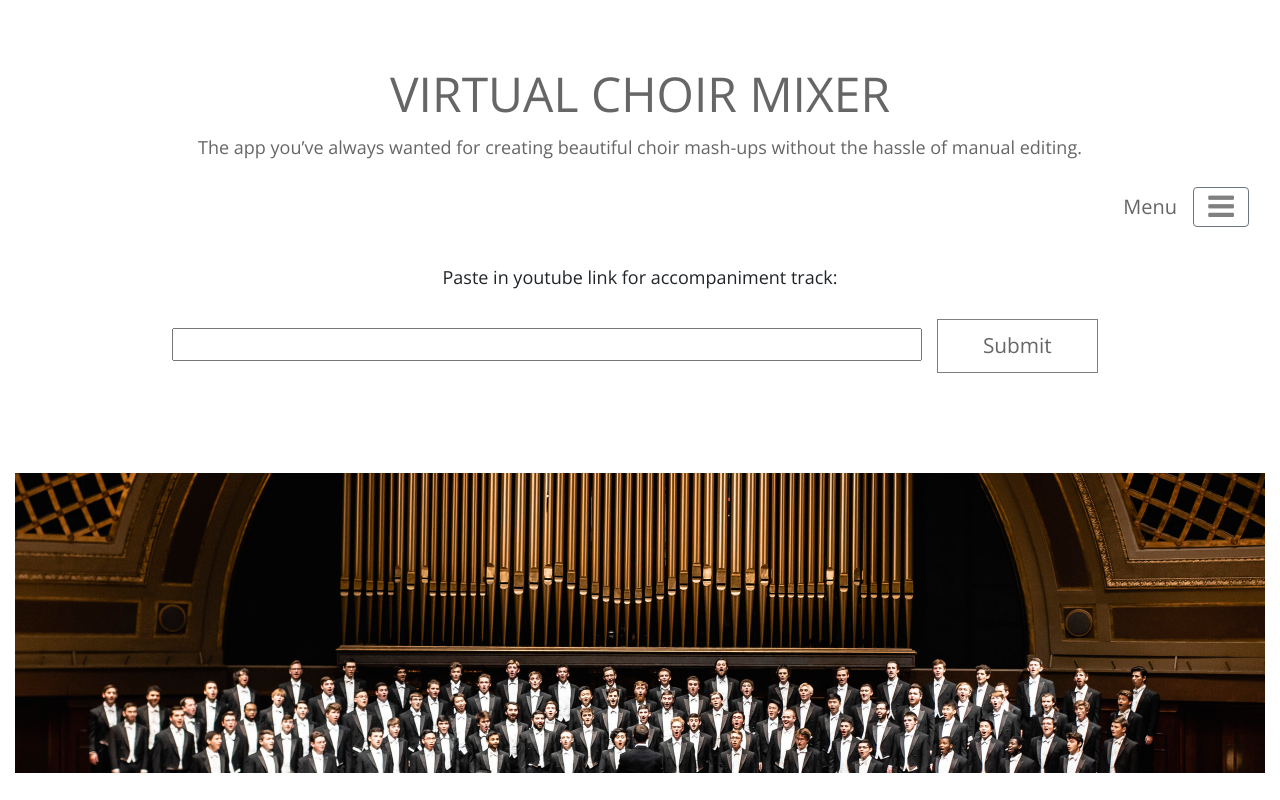
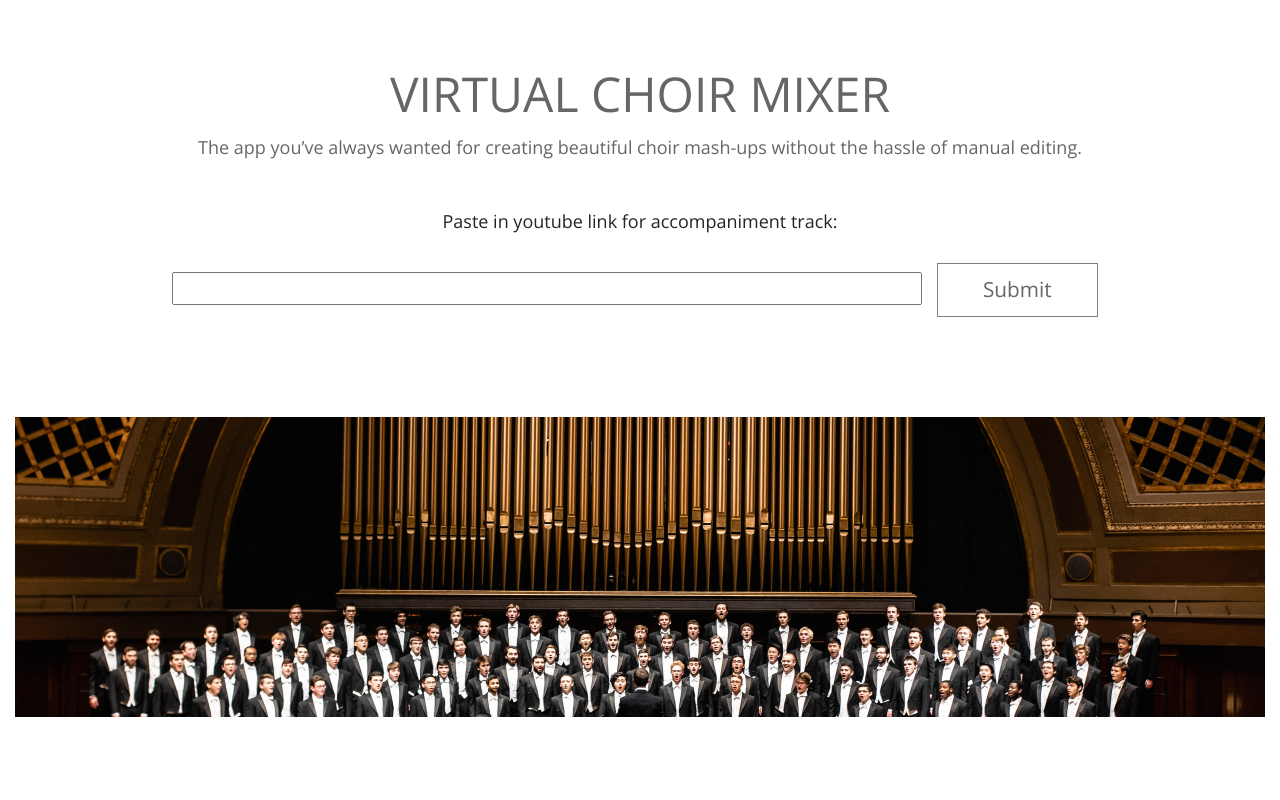
Before and after one commit to Nicholas-Arthur-Cook/Nicholas-Arthur-Cook.github.io, a plain HTML site: page index.html in a window 1280 px wide. Shown: the top 800 px of the page. Drawn offline with nearby package versions, Linux system fonts and the light colour scheme; grey boxes are pictures that could not be loaded.

Commit message:
removed menu

```diff
--- a/index.html
+++ b/index.html
@@ -50,8 +50,8 @@
               <h1>VIRTUAL CHOIR MIXER</h1>
               <p>The app you’ve always wanted for creating beautiful choir mash-ups without the hassle of manual editing.</p>
           </header>
-
-          <nav class="navbar narbar-light">
+          <!--THIS WHOLE NAV COULD BE DELETED, KEPT IN CASE MENU NEEDED IN FUTURE
+          <nav  class="navbar narbar-light">
               <a class="navbar-brand tm-text-gray" href="#">
                   Menu
               </a>
@@ -75,6 +75,7 @@
                   </ul>
               </div>
           </nav>
+          THIS WHOLE NAV COULD BE DELETED, KEPT IN CASE MENU NEEDED IN FUTURE-->
 
           <div class="navbar navbar-default navbar-fixed-top">
               <a href="/index.html" class="navbar-brand"></a>
```
